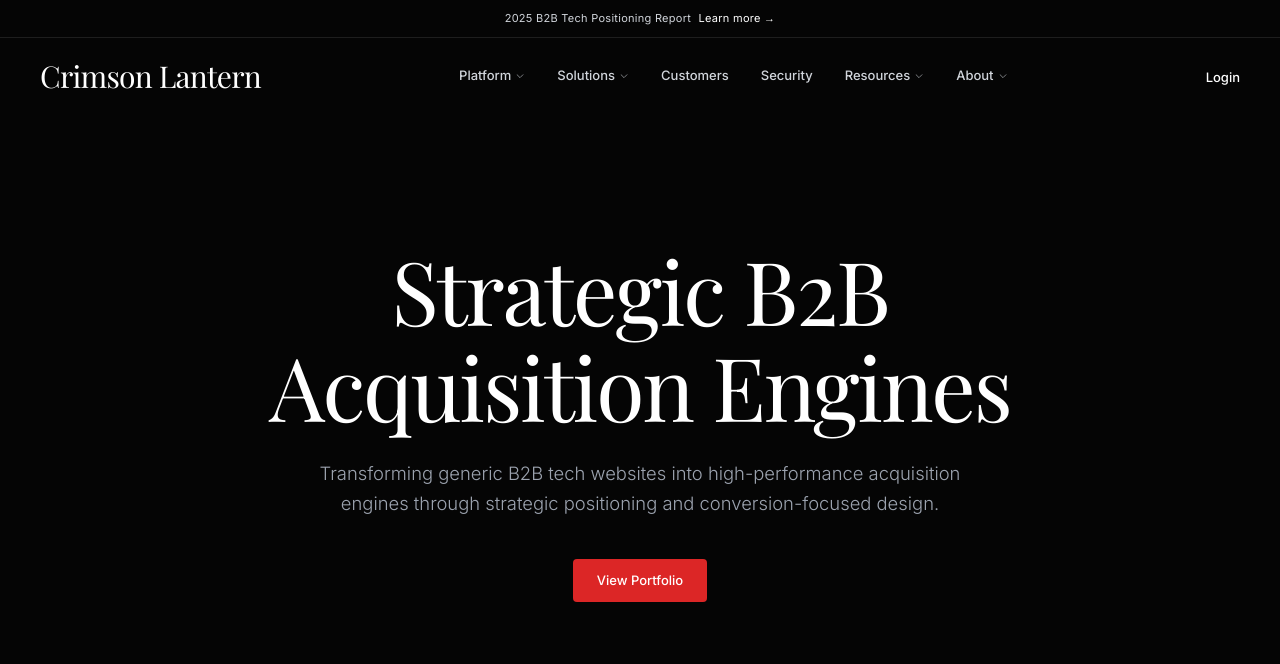
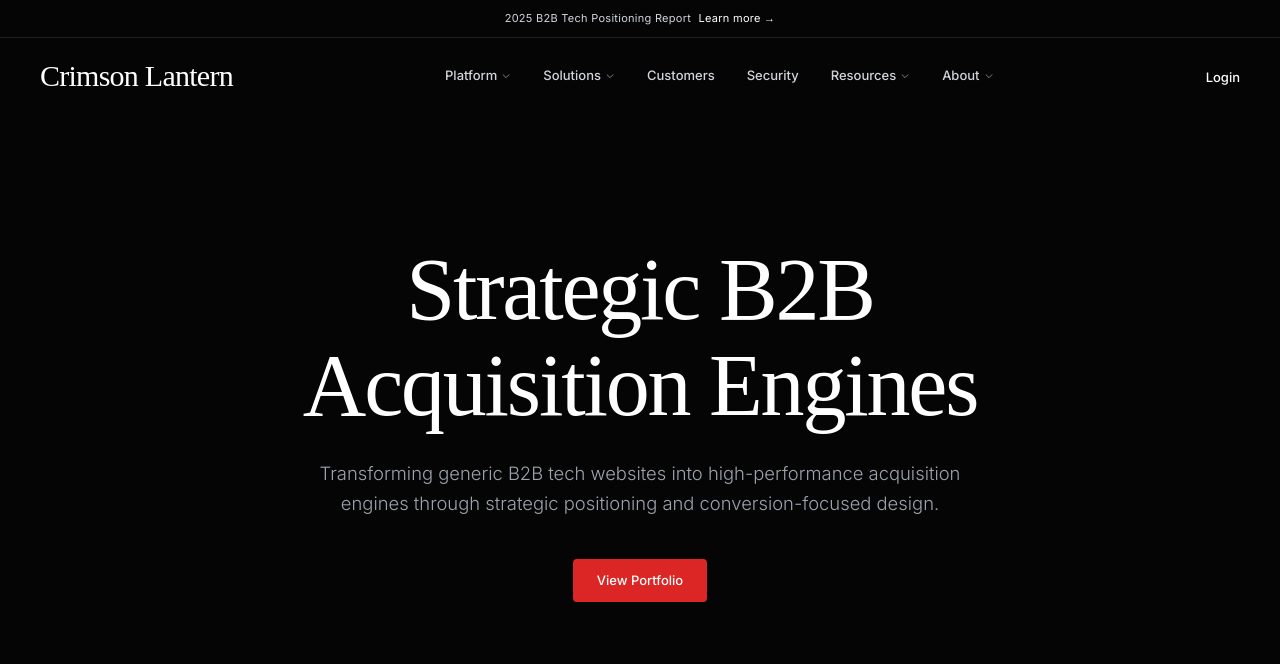
Before and after one commit to uncommon-websites/d1eaf7fa-0e60-49c9-82c7-e8330b6238bf-hero-1, a plain HTML site: page index.html in a window 1280 px wide. Shown: the top 664 px of the page. Drawn offline with nearby package versions, Linux system fonts and the light colour scheme; grey boxes are pictures that could not be loaded.

Commit message:
Adjust hero: I like this simplicity, but it's still too basic a

```diff
--- a/index.html
+++ b/index.html
@@ -7,7 +7,7 @@
     <script src="https://cdn.tailwindcss.com"></script>
     <link rel="preconnect" href="https://fonts.googleapis.com">
     <link rel="preconnect" href="https://fonts.gstatic.com" crossorigin>
-    <link href="https://fonts.googleapis.com/css2?family=Inter:wght@300;400;500;600&family=Playfair+Display:wght@400;500;600&display=swap" rel="stylesheet">
+    <link href="https://fonts.googleapis.com/css2?family=Inter:wght@300;400;500;600;700&family=Fraunces:opsz,wght@9..144,400;9..144,500;9..144,600;9..144,700&display=swap" rel="stylesheet">
     <style>
         body {
             font-family: 'Inter', sans-serif;
```
